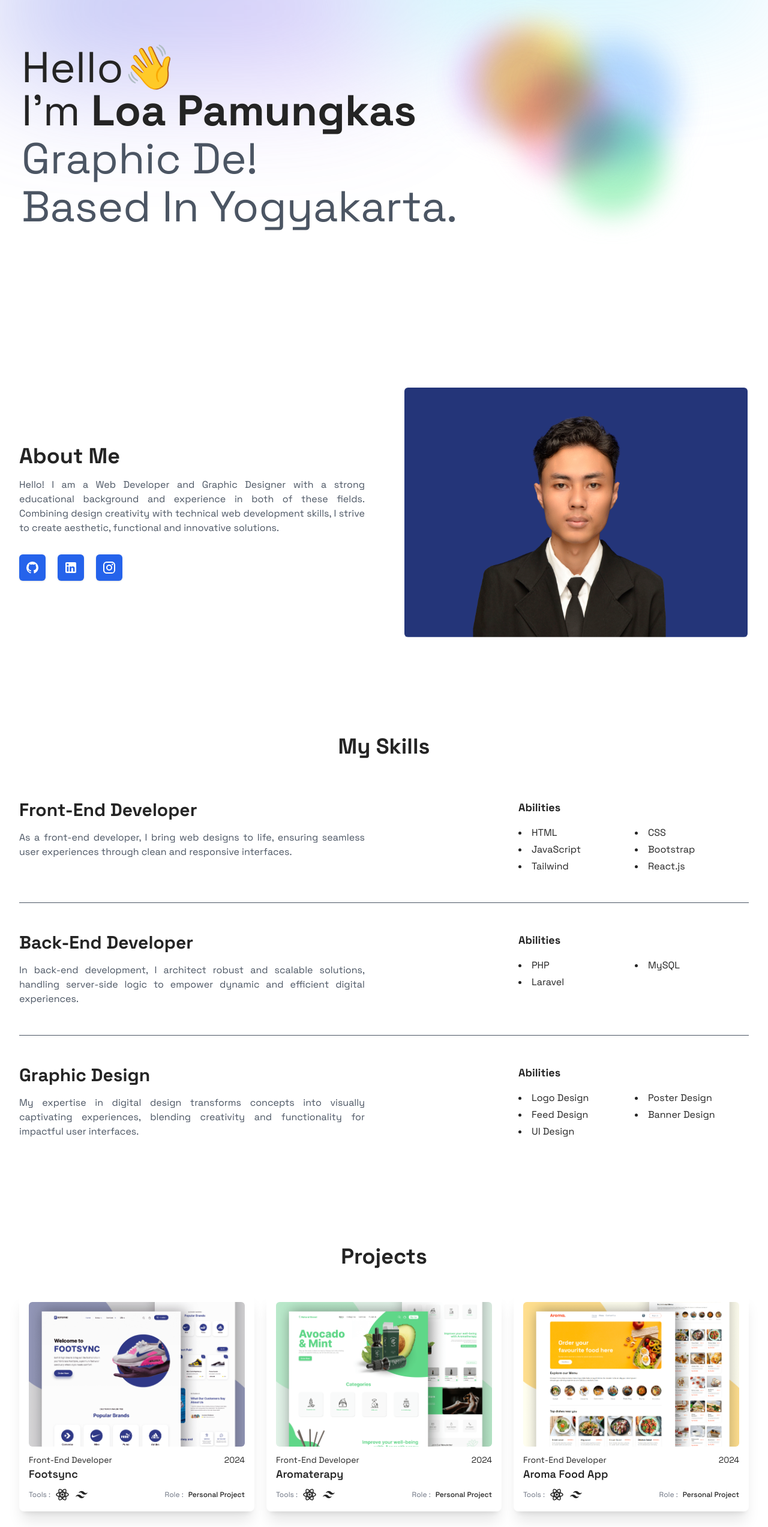
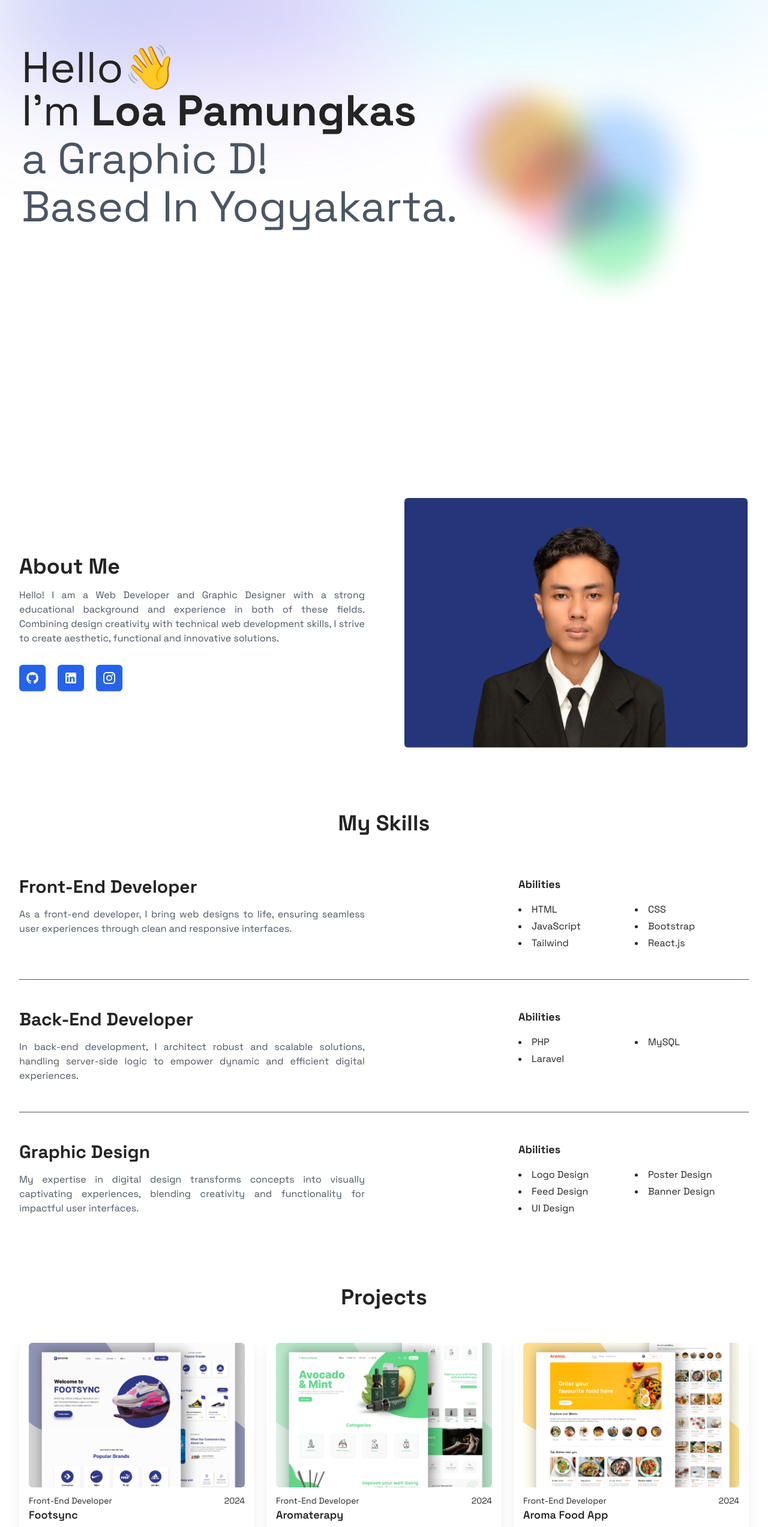
Before and after one commit to loapamungkas/portfolio-2024, a React (Vite) app: page / in a window 1280 px wide. Shown: the part 100-2645 px from the top of the page at 60% size. Built offline with nearby package versions, Linux system fonts and the light colour scheme.

Commit message:
new update

```diff
--- a/src/components/About.jsx
+++ b/src/components/About.jsx
@@ -7,7 +7,7 @@ const About = () => {
   const { enlargeCursor, shrinkCursor } = useCustomCursor();
   return (
     <>
-      <section id="aboutme" className="pt-10">
+      <section id="aboutme" className="pt-16 mb-[-64px] sm:pt-16">
         <div className="mx-auto max-w-screen-xl px-4 py-8 sm:px-6 sm:py-12 lg:px-8 lg:py-16">
           <div className="grid grid-cols-1 gap-8 lg:grid-cols-2 lg:gap-16">
             <div className="relative h-64 overflow-hidden rounded-lg sm:h-80 lg:order-last lg:h-full border-2 border-white">
--- a/src/components/Card.jsx
+++ b/src/components/Card.jsx
@@ -1,41 +1,6 @@
 import React, { useEffect, useState } from "react";
 import Icon from "@mdi/react";
-import {
-  mdiArrowTopRight,
-  mdiGithub,
-  mdiReact,
-  mdiLanguageHtml5,
-  mdiLanguageCss3,
-  mdiLanguageJavascript,
-  mdiLanguagePhp,
-  mdiLaravel,
-  mdiFirebase,
-  mdiTailwind,
-} from "@mdi/js";
-
-const getIconPath = (iconName) => {
-  switch (iconName) {
-    case "mdiReact":
-      return mdiReact;
-    case "mdiTailwind":
-      return mdiTailwind;
-    case "mdiLanguageHtml5":
-      return mdiLanguageHtml5;
-    case "mdiLanguageCss3":
-      return mdiLanguageCss3;
-    case "mdiLanguageJavascript":
-      return mdiLanguageJavascript;
-    case "mdiLanguagePhp":
-      return mdiLanguagePhp;
-    case "mdiLaravel":
-      return mdiLaravel;
-    case "mdiFirebase":
-      return mdiFirebase;
-    // Tambahkan case untuk ikon lain jika diperlukan
-    default:
-      return "";
-  }
-};
+import { mdiArrowTopRight, mdiGithub } from "@mdi/js";
 
 const Card = ({
   title,
@@ -138,11 +103,9 @@ const Card = ({
                 {tools.map((tool, index) => {
                   return (
                     <div key={index} className="text-mainBlack dark:text-white">
-                      <Icon
-                        path={getIconPath(tool)}
-                        size={1}
-                        className="fill-current"
-                      />
+                      <span class="inline-flex items-center rounded-sm bg-blue-50 dark:bg-mainBlack px-1.5 py-0.5 text-[0.6rem] font-medium text-gray-600 dark:text-gray-200 ring-1 ring-inset ring-blue-500/10 dark:ring-gray-200/20">
+                        {tool}
+                      </span>
                     </div>
                   );
                 })}
--- a/src/components/Hero.jsx
+++ b/src/components/Hero.jsx
@@ -27,16 +27,19 @@ const Hero = () => {
   }, []);
   return (
     <>
-      <section id="home" className="relative pt-28 h-[80vh]">
-        <div className="absolute top-32 right-80 w-48 h-48 bg-purple-300 rounded-full mix-blend-multiply filter blur-xl opacity-70 animate-blob animation-delay-1000"></div>
-        <div className="absolute top-36 right-72 w-48 h-48 bg-yellow-300 rounded-full mix-blend-multiply filter blur-xl opacity-70 animate-blob animation-delay-3000"></div>
-        <div className="absolute top-48 right-56 w-48 h-48 bg-pink-300 rounded-full mix-blend-multiply filter blur-xl opacity-70 animate-blob animation-delay-2000"></div>
-        <div className="absolute top-56 right-48 w-48 h-48 bg-blue-300 rounded-full mix-blend-multiply filter blur-xl opacity-70 animate-blob animation-delay-4000"></div>
-        <div className="absolute top-64 right-36 w-48 h-48 bg-green-300 rounded-full mix-blend-multiply filter blur-xl opacity-70 animate-blob animation-delay-2000"></div>
-        <div className="relative flex justify-center md:justify-start py-16 mx-auto max-w-screen-xl px-2 sm:px-3 lg:px-5 text-center md:text-left transition-all duration-300">
-          <div className="flex flex-wrap">
+      <section
+        id="home"
+        className="relative pt-40 sm:pt-28 h-[80vh] sm:h-[100vh]"
+      >
+        <div className="relative flex justify-center items-center md:justify-start py-16 mx-auto max-w-screen-xl px-2 sm:px-3 lg:px-5 text-center md:text-left transition-all duration-300">
+          <div className="absolute z-[-1] md:top-32 top-16 right-56 md:right-80 w-48 h-48 bg-purple-300 rounded-full mix-blend-multiply filter blur-xl opacity-70 animate-blob animation-delay-1000"></div>
+          <div className="absolute z-[-1] md:top-36 top-24 right-40 md:right-72 w-48 h-48 bg-yellow-300 rounded-full mix-blend-multiply filter blur-xl opacity-70 animate-blob animation-delay-3000"></div>
+          <div className="absolute z-[-1] md:top-48 top-32 right-32 md:right-56 w-48 h-48 bg-pink-300 rounded-full mix-blend-multiply filter blur-xl opacity-70 animate-blob animation-delay-2000"></div>
+          <div className="absolute z-[-1] md:top-56 top-40 right-24 md:right-48 w-48 h-48 bg-blue-300 rounded-full mix-blend-multiply filter blur-xl opacity-70 animate-blob animation-delay-4000"></div>
+          <div className="absolute z-[-1] md:top-64 top-48 right-16 md:right-36 w-48 h-48 bg-green-300 rounded-full mix-blend-multiply filter blur-xl opacity-70 animate-blob animation-delay-2000"></div>
+          <div className="flex flex-wrap items-center">
             <div
-              className="w-full self-center px-4"
+              className="w-full self-center items-center px-4"
               onMouseEnter={enlargeCursor}
               onMouseLeave={shrinkCursor}
             >
@@ -47,7 +50,7 @@ const Hero = () => {
                 </span>
               </h1>
               <h2 className="text-gray-600 dark:text-gray-100 py-2 text-4xl md:text-6xl lg:text-7xl">
-                <span ref={el}></span>
+                a <span ref={el}></span>
               </h2>
               <h2 className="text-gray-600 dark:text-gray-100 text-4xl md:text-6xl lg:text-7xl">
                 Based In Yogyakarta.
--- a/src/components/Navbar.jsx
+++ b/src/components/Navbar.jsx
@@ -91,7 +91,7 @@ const Navbar = ({ toggleDarkMode, isDark }) => {
                 <div className="flex gap-4">
                   <a
                     className="rounded-md px-5 py-2.5 text-sm font-medium shadow bg-blue-600 text-white hover:bg-blue-700 dark:bg-gray-200 dark:text-mainBlack dark:hover:bg-gray-100"
-                    href="https://drive.google.com/file/d/1ump0htUYRChxou1ZKJSwNVhQcLEirSh-/view?usp=sharing"
+                    href="https://drive.google.com/file/d/1JSPNDmwq-JTfpyMDI2iKrPWJIOZINbpp/view?usp=sharing"
                     target="_blank"
                     onMouseEnter={enlargeCursor}
                     onMouseLeave={shrinkCursor}
--- a/src/components/Projects.jsx
+++ b/src/components/Projects.jsx
@@ -8,7 +8,7 @@ const Projects = () => {
     {
       category: "Front-End Developer",
       title: "Footsync",
-      tools: ["mdiReact", "mdiTailwind"],
+      tools: ["React", "Tailwind"],
       year: "2024",
       role: "Personal Project",
       link_github: "https://github.com/loapamungkas/footsync-app",
@@ -18,7 +18,7 @@ const Projects = () => {
     {
       category: "Front-End Developer",
       title: "Aromaterapy",
-      tools: ["mdiReact", "mdiTailwind"],
+      tools: ["React", "Tailwind"],
       year: "2024",
       role: "Personal Project",
       link_github: "#",
@@ -28,7 +28,7 @@ const Projects = () => {
     {
       category: "Front-End Developer",
       title: "Aroma Food App",
-      tools: ["mdiReact", "mdiTailwind"],
+      tools: ["React", "Tailwind"],
       year: "2024",
       role: "Personal Project",
       link_github: "https://github.com/loapamungkas/aroma-food-app",
@@ -38,7 +38,7 @@ const Projects = () => {
     {
       category: "Full-Stack Developer",
       title: "Chat App Realtime",
-      tools: ["mdiReact", "mdiFirebase"],
+      tools: ["React", "Firebase"],
       year: "2024",
       role: "Personal Project",
       link_github: "https://github.com/loapamungkas/chat-app-test",
@@ -48,9 +48,9 @@ const Projects = () => {
     {
       category: "Full-Stack Developer",
       title: "Go Adventure App",
-      tools: ["mdiLanguagePhp", "mdiLaravel"],
+      tools: ["PHP", "Laravel"],
       year: "2023",
-      role: "Intern",
+      role: "Freelance",
       link_github: "https://github.com/loapamungkas/go-adventure-backend",
       link_demo: "#",
       photo_path: "goadventurebackend",
@@ -58,9 +58,9 @@ const Projects = () => {
     {
       category: "Front-End Developer",
       title: "Go Adventure Landing Page",
-      tools: ["mdiLanguageHtml5", "mdiLanguageCss3", "mdiLanguageJavascript"],
+      tools: ["HTML", "CSS", "Javascript"],
       year: "2023",
-      role: "Intern",
+      role: "Freelance",
       link_github: "https://github.com/loapamungkas/go-adventure-html",
       link_demo: "https://go-adventure-html.vercel.app/",
       photo_path: "goadventure",
@@ -68,10 +68,8 @@ const Projects = () => {
   ];
   return (
     <>
-      <section
-        id="project"
-        className="mx-auto max-w-screen-xl px-4 py-8 sm:px-6 sm:pt-24 lg:px-8"
-      >
+      <section id="project" className="pt-24 sm:pt-10">
+        <div className="mx-auto max-w-screen-xl px-4 py-8 sm:px-6 sm:py-12 lg:px-8 lg:py-16">
           <h2 className="flex items-center justify-center text-3xl sm:text-4xl font-bold text-mainBlack dark:text-white">
             Projects
           </h2>
@@ -96,11 +94,12 @@ const Projects = () => {
               );
             })}
           </div>
+        </div>
       </section>
 
       <section
         id="work"
-        className="mx-auto max-w-screen-xl px-4 py-10 sm:px-6 sm:pt-24 lg:px-8"
+        className="mx-auto max-w-screen-xl px-4 py-10 sm:px-6 sm:pt-24 sm:pb-24 lg:px-8"
       >
         <div className="flex flex-col items-center gap-10">
           <h2
--- a/src/components/Skills.jsx
+++ b/src/components/Skills.jsx
@@ -5,10 +5,8 @@ const Skills = () => {
   const { enlargeCursor, shrinkCursor } = useCustomCursor();
   return (
     <>
-      <section
-        id="skill"
-        className="mx-auto max-w-screen-xl px-4 py-8 sm:px-6 sm:pt-24 lg:px-8"
-      >
+      <section id="skill" className="pt-16 mb-[-100px] sm:pt-10">
+        <div className="mx-auto max-w-screen-xl px-4 py-8 sm:px-6 sm:py-12 lg:px-8 lg:py-16">
           <h2
             className="flex items-center justify-center text-3xl sm:text-4xl font-bold text-mainBlack dark:text-white"
             onMouseEnter={enlargeCursor}
@@ -32,7 +30,8 @@ const Skills = () => {
                 onMouseLeave={shrinkCursor}
               >
                 As a front-end developer, I bring web designs to life, ensuring
-              seamless user experiences through clean and responsive interfaces.
+                seamless user experiences through clean and responsive
+                interfaces.
               </p>
             </div>
             <div className="relative rounded-lg  lg:order-last lg:py-12 lg:ps-48 text-mainBlack dark:text-white">
@@ -118,8 +117,8 @@ const Skills = () => {
                 onMouseLeave={shrinkCursor}
               >
                 My expertise in digital design transforms concepts into visually
-              captivating experiences, blending creativity and functionality for
-              impactful user interfaces.
+                captivating experiences, blending creativity and functionality
+                for impactful user interfaces.
               </p>
             </div>
             <div className="relative rounded-lg  lg:order-last lg:py-12 lg:ps-48 text-mainBlack dark:text-white">
@@ -143,6 +142,7 @@ const Skills = () => {
               </ul>
             </div>
           </div>
+        </div>
       </section>
     </>
   );
```
Lines whose indentation alone changed are shown as unchanged.
